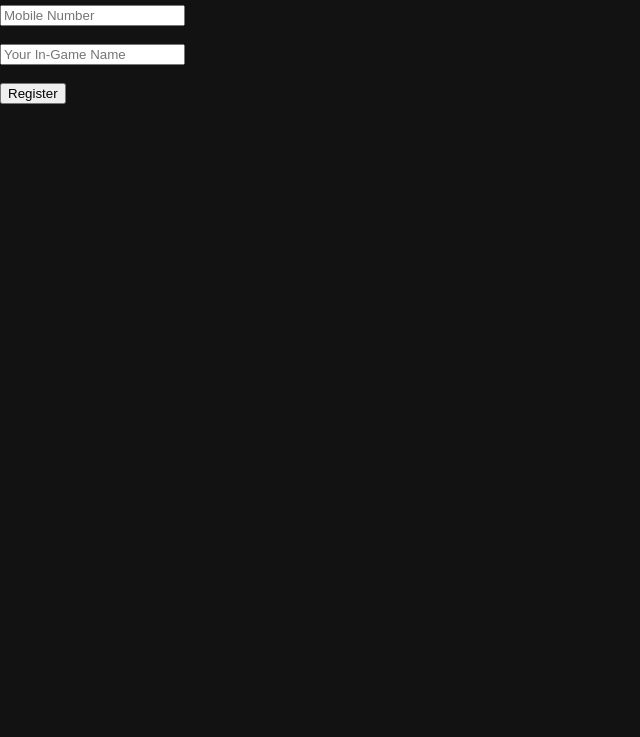
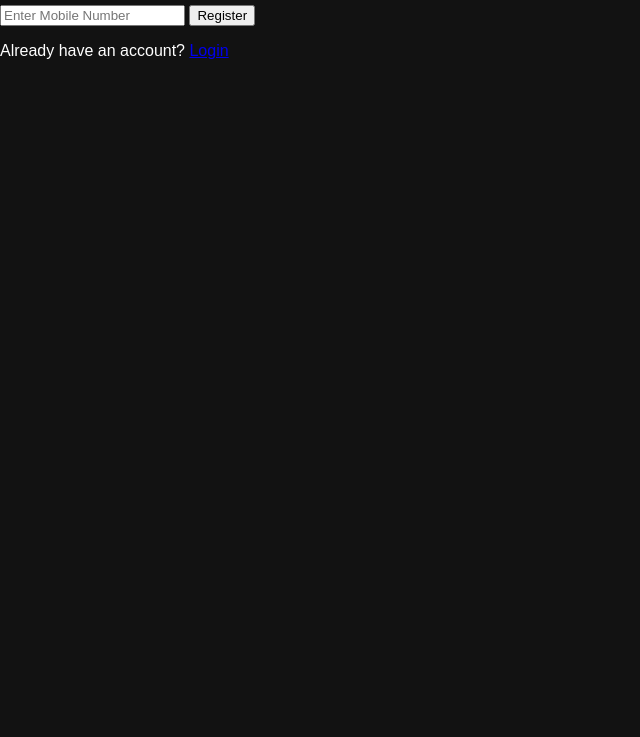
Before and after one commit to Atharva6116/Ff-tournament, a plain HTML site: page register.html in a window 1280 px wide. Shown: the part 63-800 px from the top of the page, without its empty margins (0-640 px from the left). Drawn offline with Linux system fonts and the light colour scheme.

Commit message:
Update register.html

```diff
--- a/register.html
+++ b/register.html
@@ -6,43 +6,35 @@
   <link rel="stylesheet" href="style.css">
 </head>
 <body>
-    <div class="container">
+  <div class="form-container">
     <h2>Register</h2>
-        <form onsubmit="return handleRegister(event)">
-            <input type="text" id="mobile" placeholder="Mobile Number" required><br><br>
-            <input type="text" id="ign" placeholder="Your In-Game Name" required><br><br>
-            <button type="submit">Register</button>
-        </form>
-        <p id="message" style="color: lightgreen;"></p>
+    <input type="text" id="mobile" placeholder="Enter Mobile Number" />
+    <button onclick="register()">Register</button>
+    <p>Already have an account? <a href="login.html">Login</a></p>
   </div>
 
+  <script src="data.js"></script>
   <script>
-        function generateNextID() {
-            let lastID = localStorage.getItem("lastPlayerID") || "00000000000";
-            let nextID = (parseInt(lastID) + 1).toString().padStart(11, '0');
-            localStorage.setItem("lastPlayerID", nextID);
-            return nextID;
+    function register() {
+      const mobile = document.getElementById("mobile").value.trim();
+
+      if (!/^\d{10}$/.test(mobile)) {
+        alert("Please enter a valid 10-digit mobile number.");
+        return;
       }
 
-        function handleRegister(event) {
-            event.preventDefault();
-            const mobile = document.getElementById("mobile").value;
-            const ign = document.getElementById("ign").value;
+      const existingUser = users.find(u => u.mobile === mobile);
+      if (existingUser) {
+        alert("Mobile number already registered. Please login.");
+        window.location.href = "login.html";
+        return;
+      }
 
-            if (mobile && ign) {
-                const playerID = generateNextID();
-                localStorage.setItem("userMobile", mobile);
-                localStorage.setItem("userIGN", ign);
-                localStorage.setItem("userID", playerID);
-
-                // Redirect to tournaments
+      users.push({ mobile: mobile, wallet: 0 });
+      localStorage.setItem("mobile", mobile);
+      alert("Registration successful!");
       window.location.href = "tournaments.html";
-            } else {
-                document.getElementById("message").textContent = "Please fill in all fields.";
-            }
     }
   </script>
-    <script src="data.js"></script>
-
 </body>
 </html>
```
Lines whose indentation alone changed are shown as unchanged.
